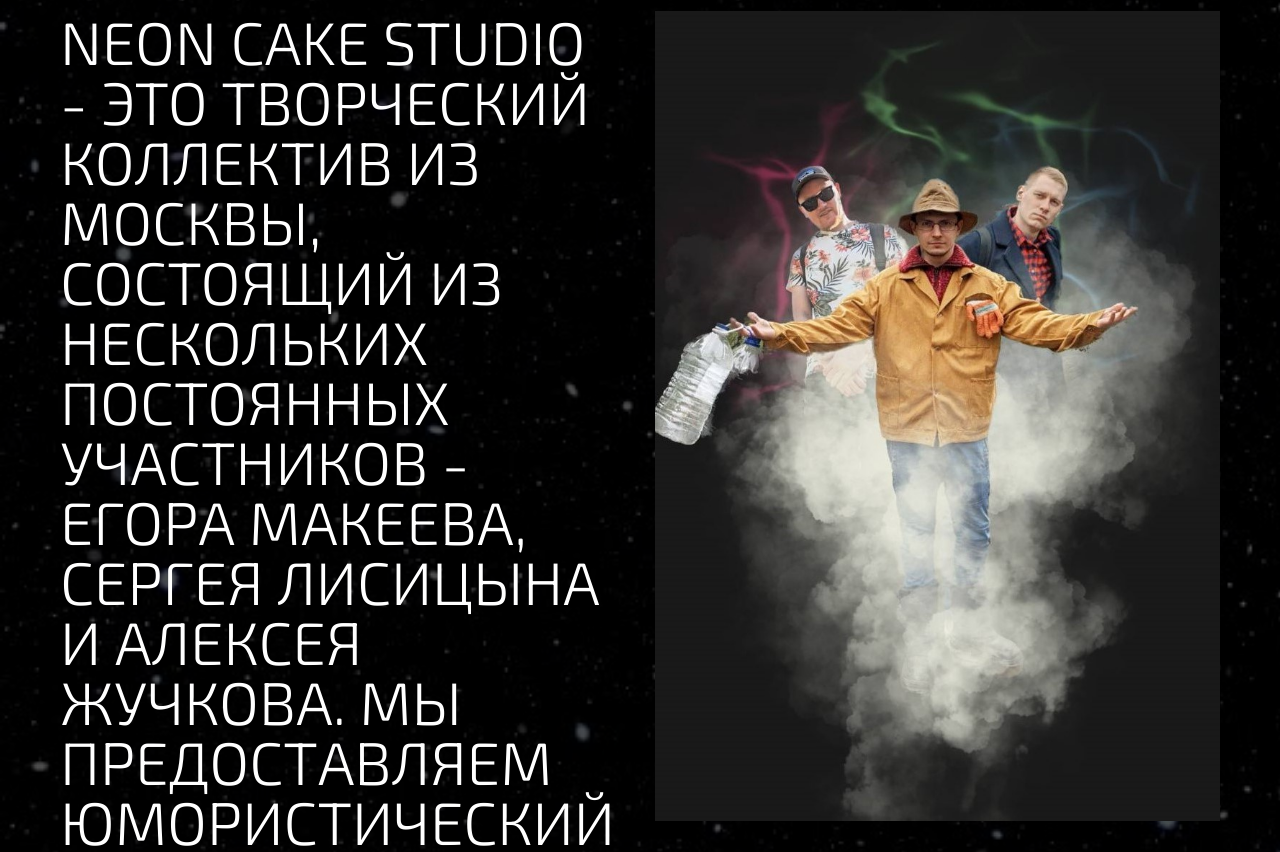
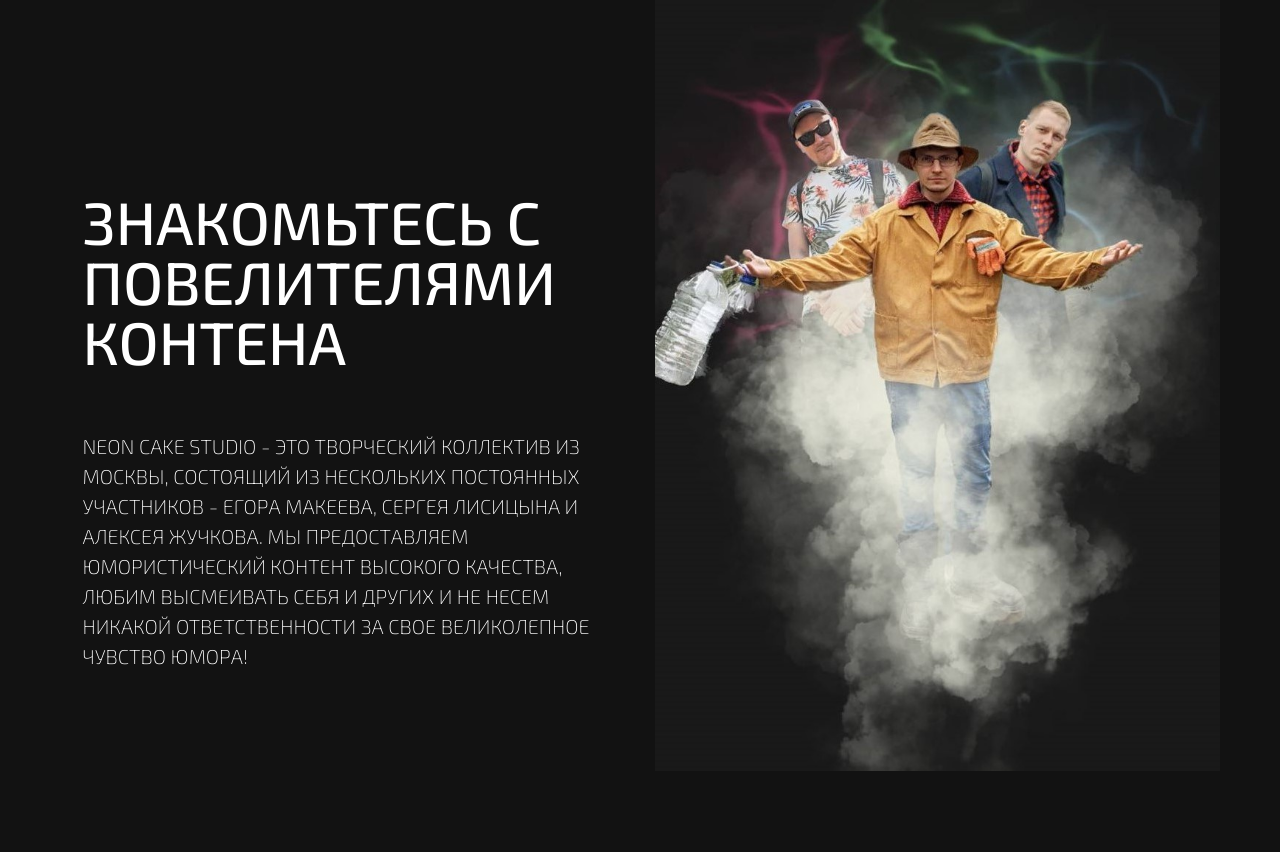
Before and after one commit to greyfox209/neoncakestudio, a website: page source/index.html in a window 1280 px wide. Shown: the part 909-1761 px from the top of the page. Drawn offline with nearby package versions, Linux system fonts and the light colour scheme; files that its build step writes are made by us from their sources.

Commit message:
Отступы хэдера и about

```diff
--- a/source/index.html
+++ b/source/index.html
@@ -14,7 +14,7 @@
 
 <body class="page__body">
   <div class="page__wrapper">
-    <header class="page__header header">
+    <header class="page__header header | ">
       <div class="header__block container">
         <a class="header__logo | logo" href="index.html">
           <img class="logo__image" width="182" height="70" src="media/img/ncs-logo.svg" alt="Логотип Neon Cake Studio.">
@@ -104,18 +104,19 @@
       <div class="main__content main__content--wrapper">
         <section class="main__about about" id="about">
           <div class="about__information information">
-            <h2 class="information__title visually-hidden">Кто мы</h2>
+            <h2 class="information__title">Знакомьтесь c повелителями контена</h2>
             <p class="information__text">Neon Cake Studio - это творческий коллектив из Москвы, состоящий из
               нескольких постоянных участников - Егора Макеева, Сергея Лисицына и Алексея Жучкова. Мы
-              предоставляем юмористический контент высокого качества, любим высмеивать себя и других и не несем никакой
-              ответственности за свое великолепное чувство юмора.</p>
+              предоставляем юмористический контент высокого качества, любим высмеивать себя и других и не несем
+              никакой
+              ответственности за свое великолепное чувство юмора!</p>
           </div>
           <div class="about__image-block">
-            <img class="about__image" src="media/img/ncs-team.jpeg" width="785" height="1025" alt="Фото Сергея Лисицына.">
+            <img class="about__image" src="media/img/ncs-team.jpeg" alt="Фото Сергея Лисицына.">
           </div>
         </section>
         <section class="main__videos videos videos--wrapper" id="videos">
-          <h2 class="videos__title | container">Наши работы</h2>
+          <h2 class="videos__title | container visually-hidden">Наши работы</h2>
           <ul class="videos__list">
             <li class="videos__item">
               <div class="videos__card"></div>
--- a/source/sass/blocks/about.scss
+++ b/source/sass/blocks/about.scss
@@ -3,37 +3,24 @@
   display: grid;
   grid-template-columns: 1fr 1fr;
   gap: 3rem;
-  padding-top: 10rem;
   padding-right: 6rem;
   padding-left: 6rem;
+  padding-top: 5rem;
   padding-bottom: 10rem;
-}
-
-.about::before {
-  position: absolute;
-  top: 0;
-  left: 0;
-  width: 100%;
-  height: 100%;
-  background-color: $black;
-  content: "";
-  z-index: -2;
-}
-
-.about::after {
-  position: absolute;
-  top: 0;
-  left: 0;
-  width: 100%;
-  height: 100%;
-  background-image: url("../media/img/stars-bg.jpg");
-  background-repeat: no-repeat;
-  background-size: cover;
-  opacity: 0.3;
-  content: "";
-  z-index: -1;
 }
 
 .about__information {
   margin-bottom: 10rem;
 }
+
+.about__image-block {
+  display: flex;
+  justify-content: center;
+  z-index: -2;
+  width: 100%;
+}
+
+.about__image {
+
+  object-fit: cover;
+}
--- a/source/sass/blocks/coubs.scss
+++ b/source/sass/blocks/coubs.scss
@@ -28,9 +28,8 @@
 }
 
 .coubs__list {
-  display: grid;
-  grid-template-columns: 1fr 1fr 1fr;
-  grid-template-rows: 1fr 1fr;
+  display: flex;
+  flex-wrap: wrap;
   gap: 1rem;
 }
 
--- a/source/sass/blocks/gallery.scss
+++ b/source/sass/blocks/gallery.scss
@@ -14,8 +14,8 @@
 }
 
 .gallery__list {
-  display: grid;
-  grid-template-columns: 1fr 1fr 1fr 1fr;
+  display: flex;
+  flex-wrap: wrap;
   gap: 1rem;
 }
 
--- a/source/sass/blocks/header.scss
+++ b/source/sass/blocks/header.scss
@@ -6,9 +6,9 @@
 
 .header__block {
   position: absolute;
-  top: 0;
-  left: 0;
-  right: 0;
+  top: 0%;
+  left: 0%;
+  right: 0%;
   width: 100%;
   padding-top: 2rem;
 
--- a/source/sass/blocks/information.scss
+++ b/source/sass/blocks/information.scss
@@ -1,14 +1,25 @@
+.information {
+  display: flex;
+  flex-direction: column;
+  align-items: center;
+  text-align: left;
+  width: 100%;
+  padding-top: 25rem;
+}
+
 .information__title {
+  max-width: 52rem;
   margin-bottom: 6rem;
-  font-weight: 600;
-  font-size: 16rem;
+  font-weight: 500;
+  font-size: 6rem;
+  line-height: 1;
   text-transform: uppercase;
 }
 
 .information__text {
-  max-width: 86rem;
-
-  font-weight: 300;
-  font-size: 6rem;
+  max-width: 52rem;
+  font-weight: 200;
+  font-size: 2rem;
+  line-height: 1.5;
   text-transform: uppercase;
 }
--- a/source/sass/layouts/container.scss
+++ b/source/sass/layouts/container.scss
@@ -3,6 +3,7 @@
   padding: 0 6rem;
 
   margin-inline: auto;
+  box-sizing: border-box;
 }
 
 @media (max-width: $tablet-width) {
--- a/source/sass/layouts/page.scss
+++ b/source/sass/layouts/page.scss
@@ -19,7 +19,7 @@
 .page__wrapper {
   position: relative;
 }
-
+/*
 // crhome safari opera
 .page::-webkit-scrollbar {
   display: none;
@@ -30,3 +30,4 @@
     padding-top: 2rem;
   }
 }
+*/
```
